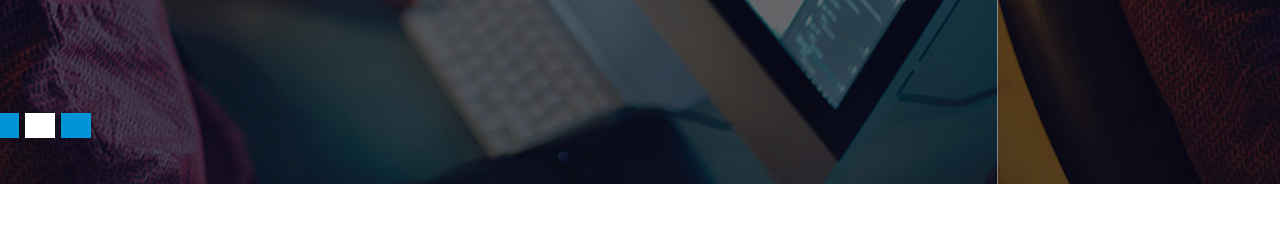
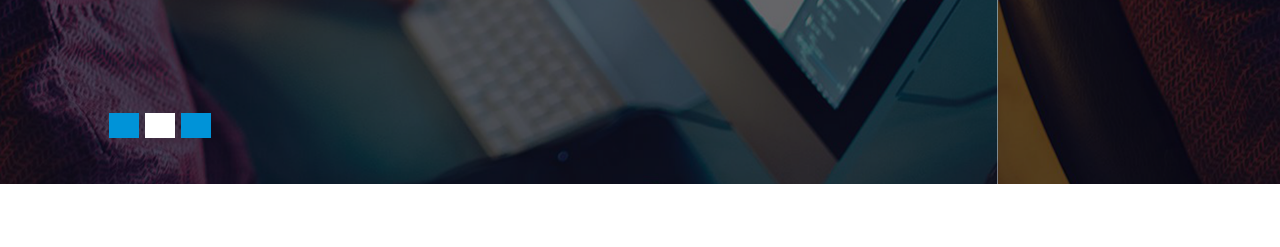
Before and after one commit to bekesister87/sitebulid_probafeladat, a plain HTML site: page index.html in a window 1280 px wide. Shown: the part 411-658 px from the top of the page. Drawn offline with nearby package versions, Linux system fonts and the light colour scheme.

Commit message:
slider change

```diff
--- a/css/style.css
+++ b/css/style.css
@@ -157,7 +157,7 @@ hr {
     background-color: #0093d8;
     text-align: left;
     position: relative;
-    right: 600px;
+    right: 480px;
     top: -20px;
 }
 
```
